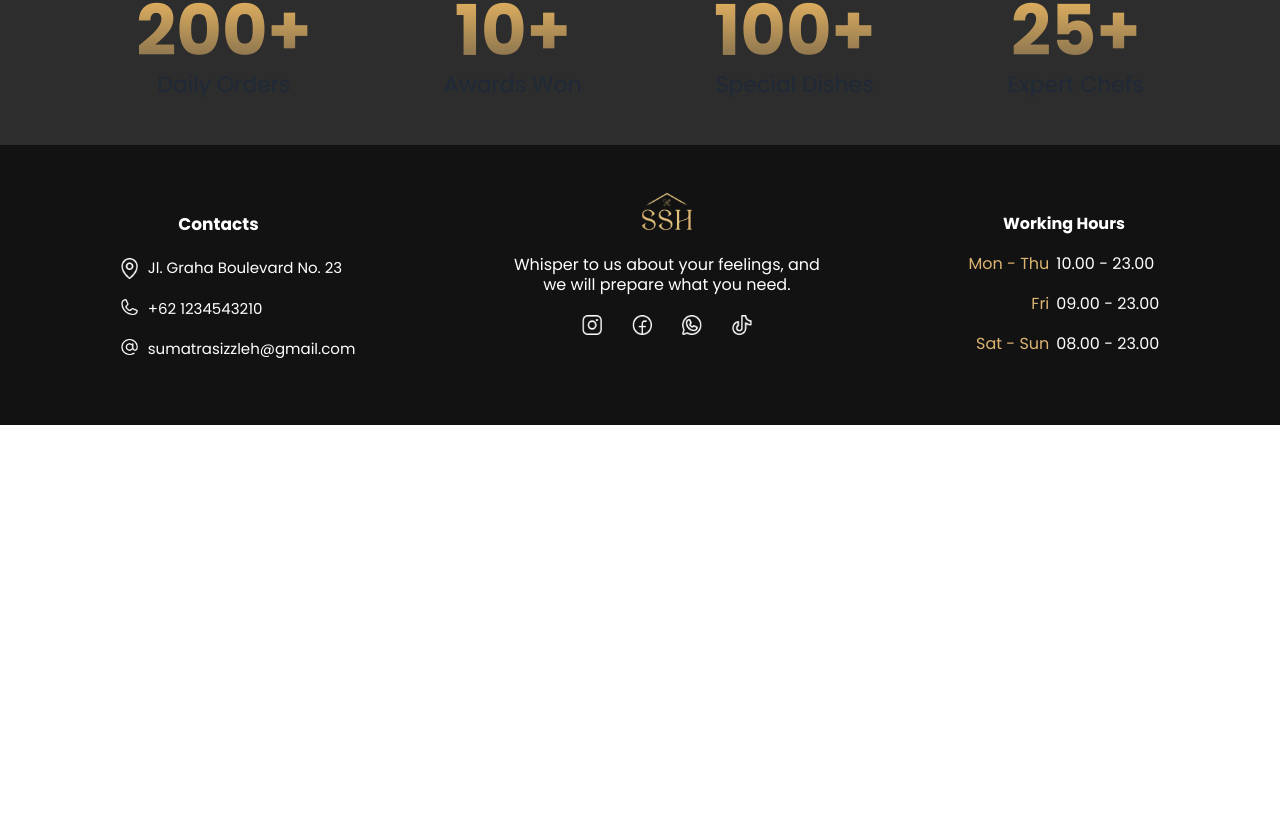
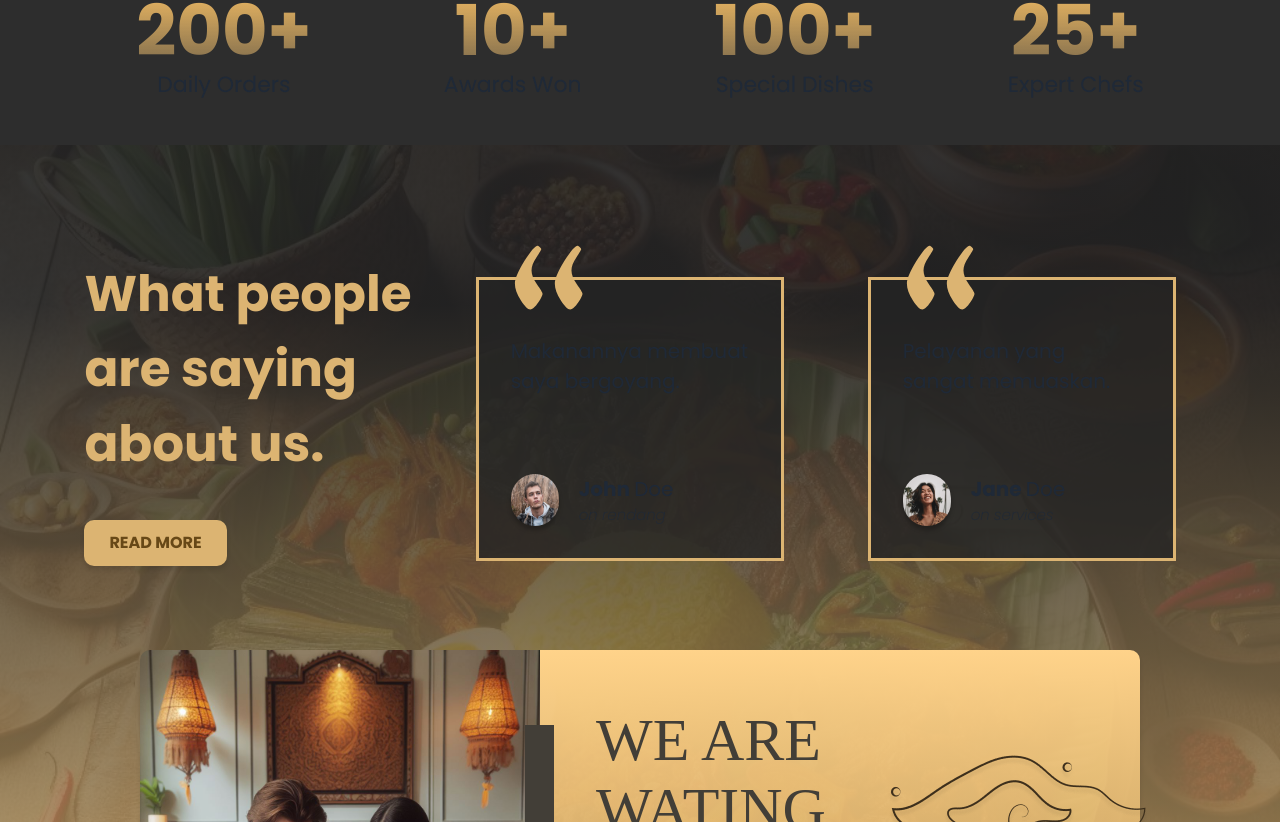
Before and after one commit to AlbertTech23/uas-ssh, a React (Vite) app: page / in a window 1280 px wide. Shown: the part 2958-3780 px from the top of the page. Before the commit the page ends 3383 px from the top, so only its background shows below. Built offline with nearby package versions, Linux system fonts and the light colour scheme; a web font is replaced by a local one.

Commit message:
merging bottom home albert ke main-home

```diff
--- a/src/pages/Home/Home.jsx
+++ b/src/pages/Home/Home.jsx
@@ -5,6 +5,7 @@ import {
   Header,
   Footer,
   Stats,
+  BottomHome,
 } from "../../components";
 import { useNavigate } from "react-router-dom";
 
@@ -16,6 +17,7 @@ const Home = () => {
       <AboutComponent />
       <TodaySpecial />
       <Stats />
+      <BottomHome />
       <Footer />
       <button
         className="sementara"
```
